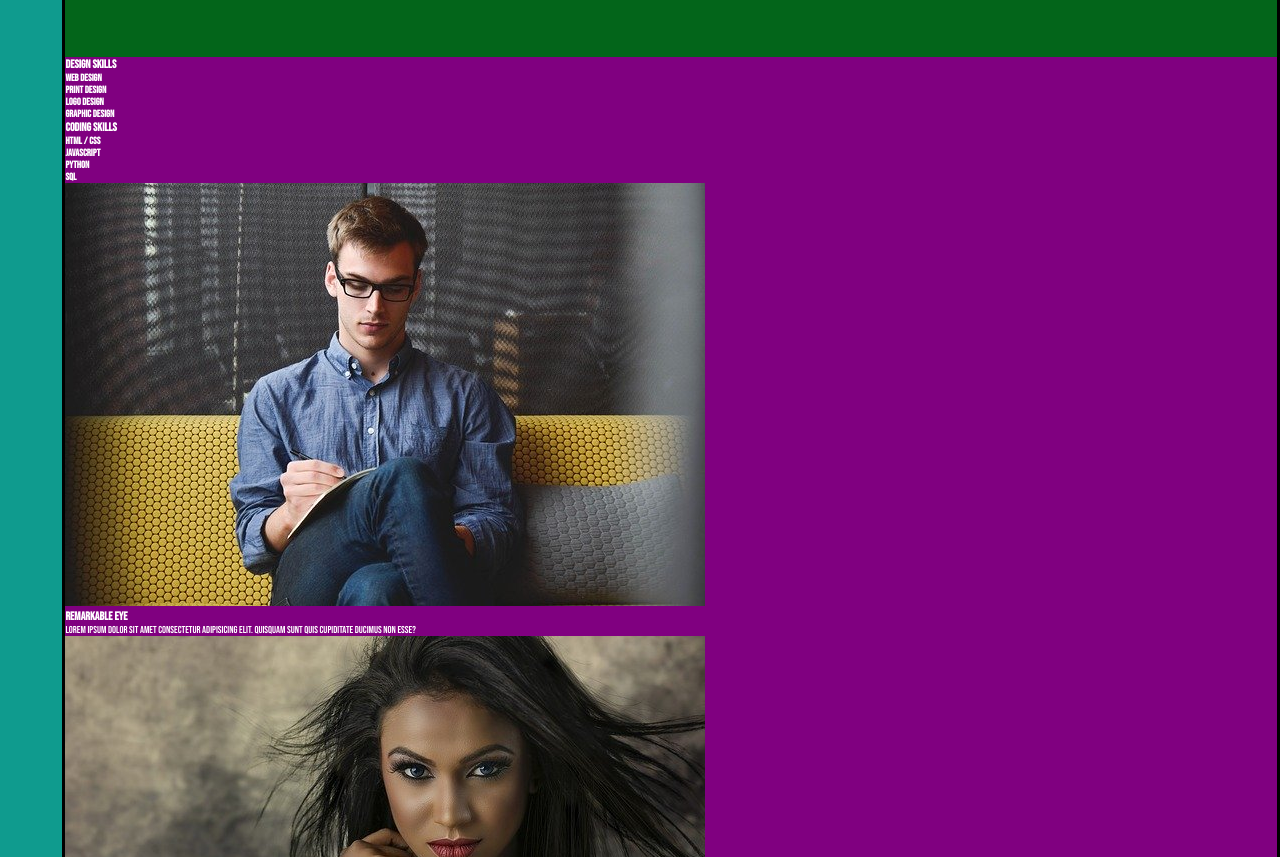
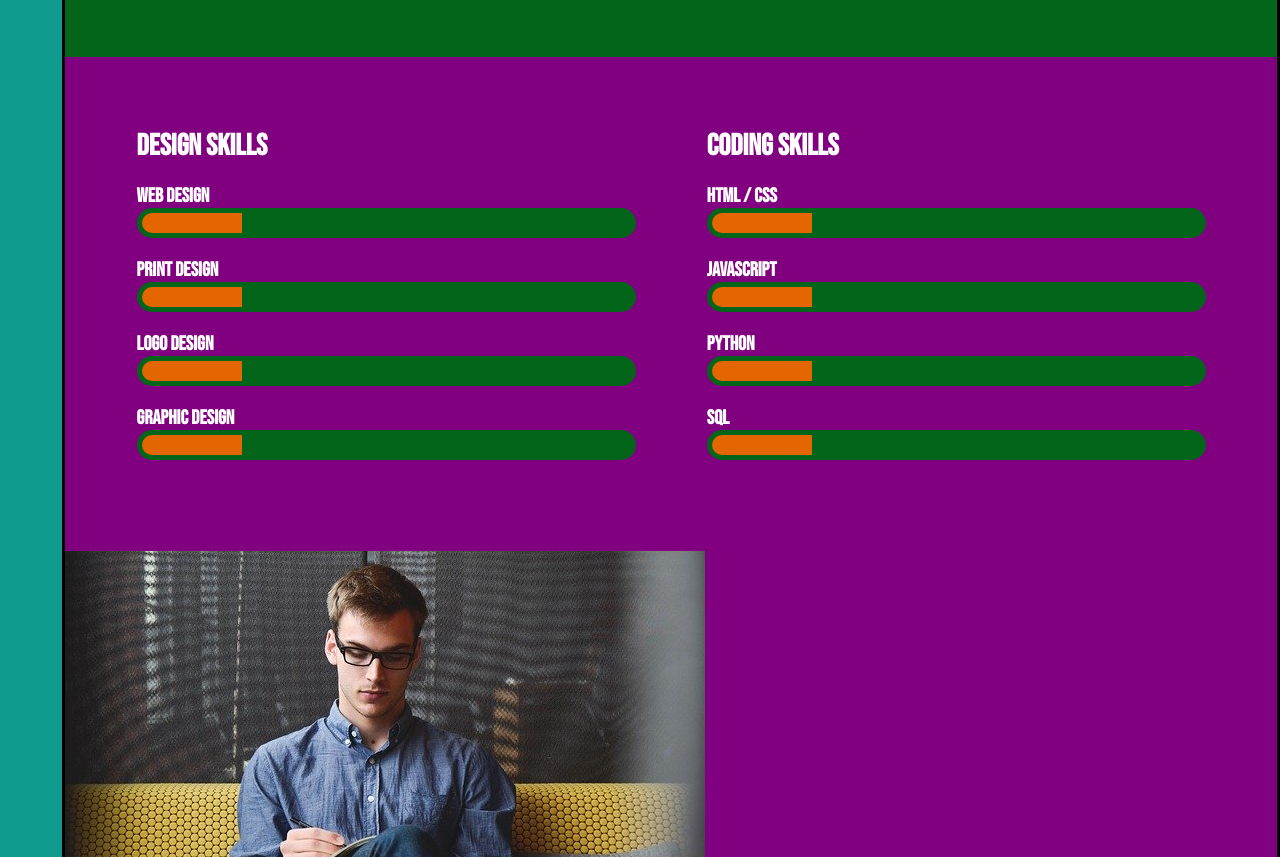
Before and after one commit to MarcoVMontoya1989/portfoliotemplate, a website: page index.html in a window 1280 px wide. Shown: the part 3731-4588 px from the top of the page. Drawn offline with Linux system fonts and the light colour scheme; a web font is replaced by a local one.

Commit message:
feat: styles for skills

```diff
--- a/sass/base.scss
+++ b/sass/base.scss
@@ -9,3 +9,4 @@
 @import "work";
 @import "aboutMe";
 @import "services";
+@import "skills";
```
Also changed, not shown: css/style.css, sass/skills.scss (added), 1 other file.
